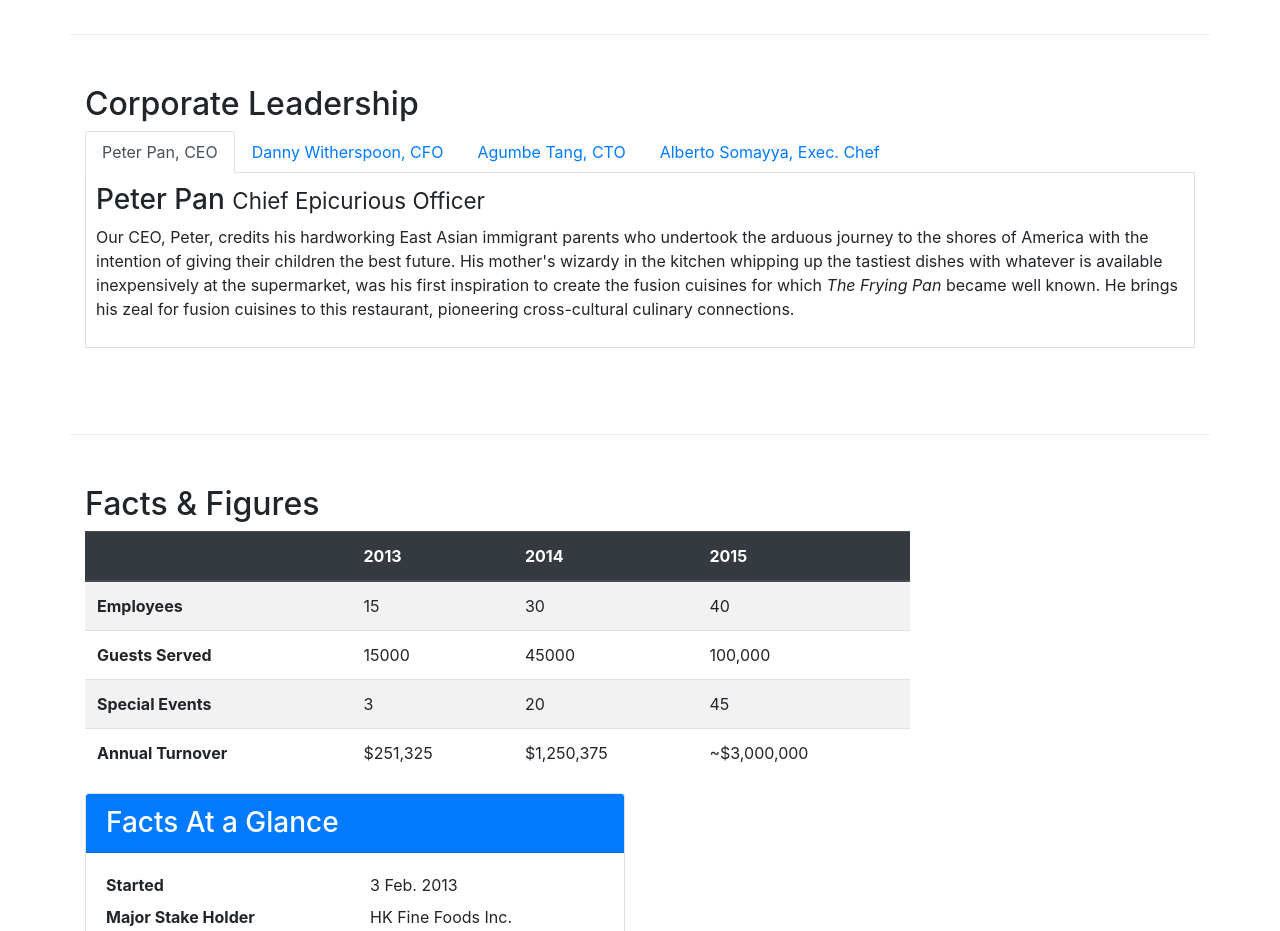
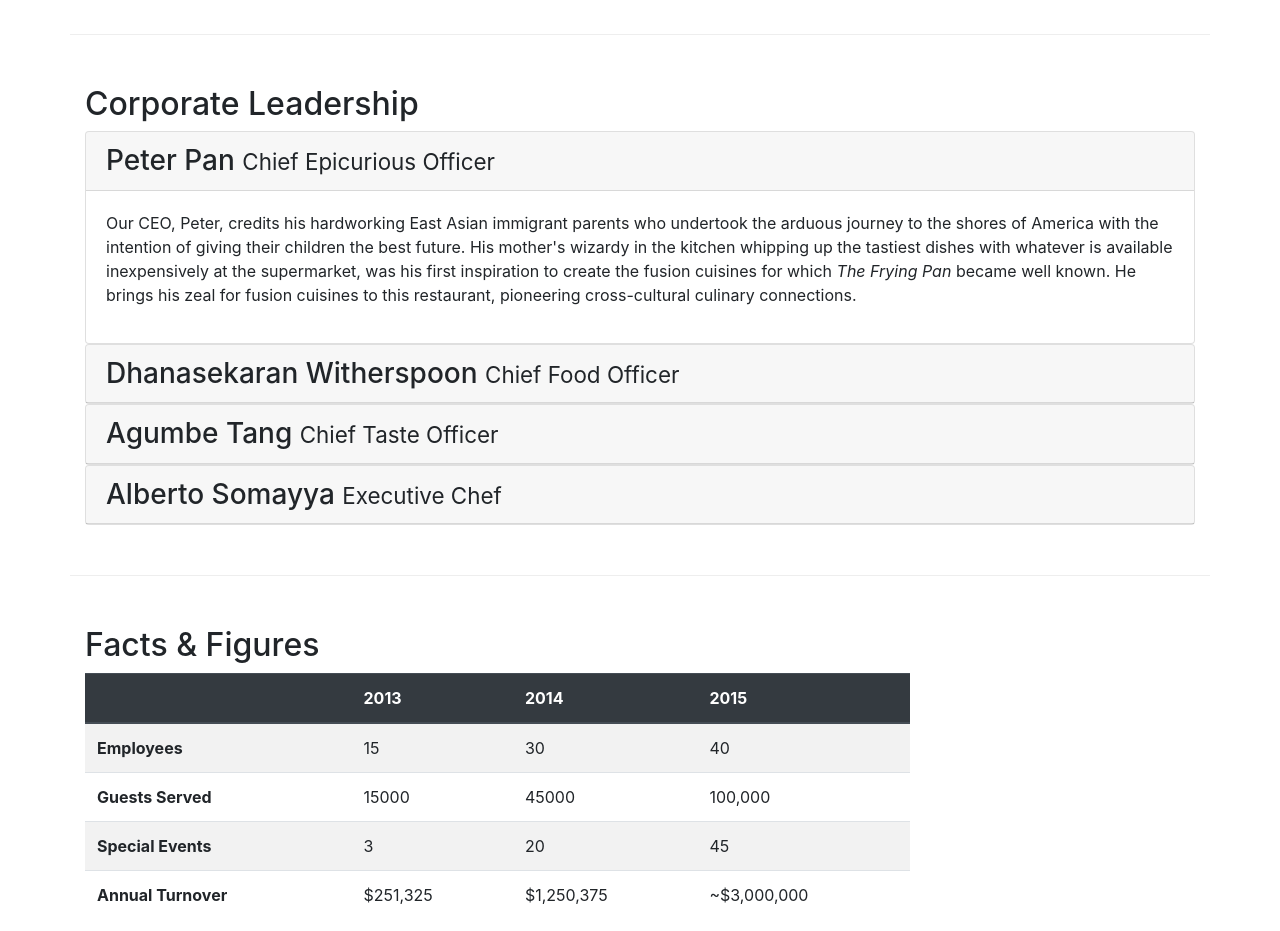
Before and after one commit to TheApurvJindal/Intro-bootstrap, a website: page aboutus.html in a window 1280 px wide. Shown: the part 880-1811 px from the top of the page. Drawn offline with nearby package versions, Linux system fonts and the light colour scheme.

Commit message:
Accordion

```diff
--- a/aboutus.html
+++ b/aboutus.html
@@ -79,45 +79,67 @@
             <div class="col-12">
                 <h2>Corporate Leadership</h2>
 
-                <ul class="nav nav-tabs">
-                    <li class="nav-item">
-                      <a class="nav-link active" href="#peter"
-                        role="tab" data-toggle="tab">Peter Pan, CEO</a>
-                    </li>
-                    <li class="nav-item">
-                      <a class="nav-link" href="#danny" role="tab"
-                        data-toggle="tab">Danny Witherspoon, CFO</a>
-                    </li>
-                    <li class="nav-item">
-                      <a class="nav-link" href="#agumbe"role="tab"
-                        data-toggle="tab">Agumbe Tang, CTO</a>
-                    </li>
-                    <li class="nav-item">
-                      <a class="nav-link" href="#alberto" role="tab"
-                        data-toggle="tab">Alberto Somayya, Exec. Chef</a>
-                    </li>
-                </ul>
+                <div id="accordion">
+                    <div class="card">
+                        <div class="card-header" role="tab" id="peterhead">
+                        <h3 class="mb-0">
+                            <a data-toggle="collapse" data-target="#peter">
+                            Peter Pan <small>Chief Epicurious Officer</small>
+                            </a>
+                        </h3>
+                        </div>
 
-                <div class="tab-content">
-                    <div class="tab-pane fade show active" role="tabpanel" id="peter">
-                        <h3>Peter Pan <small>Chief Epicurious Officer</small></h3>
-                        <p class="d-none d-sm-block">Our CEO, Peter, credits his hardworking East Asian immigrant parents who undertook the arduous journey to the shores of America with the intention of giving their children the best future. His mother's wizardy in the kitchen whipping up the tastiest dishes with whatever is available inexpensively at the supermarket, was his first inspiration to create the fusion cuisines for which <em>The Frying Pan</em> became well known. He brings his zeal for fusion cuisines to this restaurant, pioneering cross-cultural culinary connections.</p>
+                        <div class="collapse show" id="peter" data-parent="#accordion">
+                            <div class="card-body">
+                                <p class="d-none d-sm-block">Our CEO, Peter, credits his hardworking East Asian immigrant parents who undertook the arduous journey to the shores of America with the intention of giving their children the best future. His mother's wizardy in the kitchen whipping up the tastiest dishes with whatever is available inexpensively at the supermarket, was his first inspiration to create the fusion cuisines for which <em>The Frying Pan</em> became well known. He brings his zeal for fusion cuisines to this restaurant, pioneering cross-cultural culinary connections.</p>
+                            </div>
+                        </div>
                     </div>
 
-                    <div class="tab-pane fade" role="tabpanel" id="danny">
-                        <h3>Dhanasekaran Witherspoon <small>Chief Food Officer</small></h3>
-                        <p class="d-none d-sm-block">Our CFO, Danny, as he is affectionately referred to by his colleagues, comes from a long established family tradition in farming and produce. His experiences growing up on a farm in the Australian outback gave him great appreciation for varieties of food sources. As he puts it in his own words, <em>Everything that runs, wins, and everything that stays, pays!</em></p>
+                    <div class="card">
+                        <div class="card-header" role="tab" id="dannyhead">
+                        <h3 class="mb-0">
+                            <a data-toggle="collapse" data-target="#danny">Dhanasekaran Witherspoon <small>Chief Food Officer</small>
+                            </a>
+                        </h3>
+                        </div>
+
+                        <div class="collapse" id="danny" data-parent="#accordion">
+                            <div class="card-body">
+                                <p class="d-none d-sm-block">Our CFO, Danny, as he is affectionately referred to by his colleagues, comes from a long established family tradition in farming and produce. His experiences growing up on a farm in the Australian outback gave him great appreciation for varieties of food sources. As he puts it in his own words, <em>Everything that runs, wins, and everything that stays, pays!</em></p>
+                            </div>
+                        </div>
                     </div>
 
+                    <div class="card">
+                        <div class="card-header" role="tab" id="agumbehead">
+                        <h3 class="mb-0">
+                            <a data-toggle="collapse" data-target="#agumbe">
+                                Agumbe Tang <small>Chief Taste Officer</small>
+                            </a>
+                        </h3>
+                        </div>
 
-                    <div class="tab-pane fade" role="tabpanel" id="agumbe">
-                        <h3>Agumbe Tang <small>Chief Taste Officer</small></h3>
-                        <p class="d-none d-sm-block">Blessed with the most discerning gustatory sense, Agumbe, our CTO, personally ensures that every dish that we serve meets his exacting tastes. Our chefs dread the tongue lashing that ensues if their dish does not meet his exacting standards. He lives by his motto, <em>You click only if you survive my lick.</em></p>
+                        <div data-parent="#accordion" id="agumbe" class="collapse">
+                            <div class="card-body">
+                                <p class="d-none d-sm-block">Blessed with the most discerning gustatory sense, Agumbe, our CTO, personally ensures that every dish that we serve meets his exacting tastes. Our chefs dread the tongue lashing that ensues if their dish does not meet his exacting standards. He lives by his motto, <em>You click only if you survive my lick.</em></p>
+                            </div>
+                        </div>
                     </div>
 
-                    <div class="tab-pane fade" role="tabpanel" id="alberto">
-                        <h3>Alberto Somayya <small>Executive Chef</small></h3>
-                        <p class="d-none d-sm-block">Award winning three-star Michelin chef with wide International experience having worked closely with whos-who in the culinary world, he specializes in creating mouthwatering Indo-Italian fusion experiences. He says, <em>Put together the cuisines from the two craziest cultures, and you get a winning hit! Amma Mia!</em></p>
+                    <div class="card">
+                        <div class="card-header" role="tab" id="albertohead">
+                        <h3 class="mb-0">
+                            <a data-toggle="collapse" data-target="#alberto">Alberto Somayya <small>Executive Chef</small>
+                            </a>
+                        </h3>
+                        </div>
+
+                        <div id="alberto" class="collapse" data-parent="#accordion">
+                            <div class="card-body">
+                                <p class="d-none d-sm-block">Award winning three-star Michelin chef with wide International experience having worked closely with whos-who in the culinary world, he specializes in creating mouthwatering Indo-Italian fusion experiences. He says, <em>Put together the cuisines from the two craziest cultures, and you get a winning hit! Amma Mia!</em></p>
+                            </div>
+                        </div>
                     </div>
 
                 </div>
```
